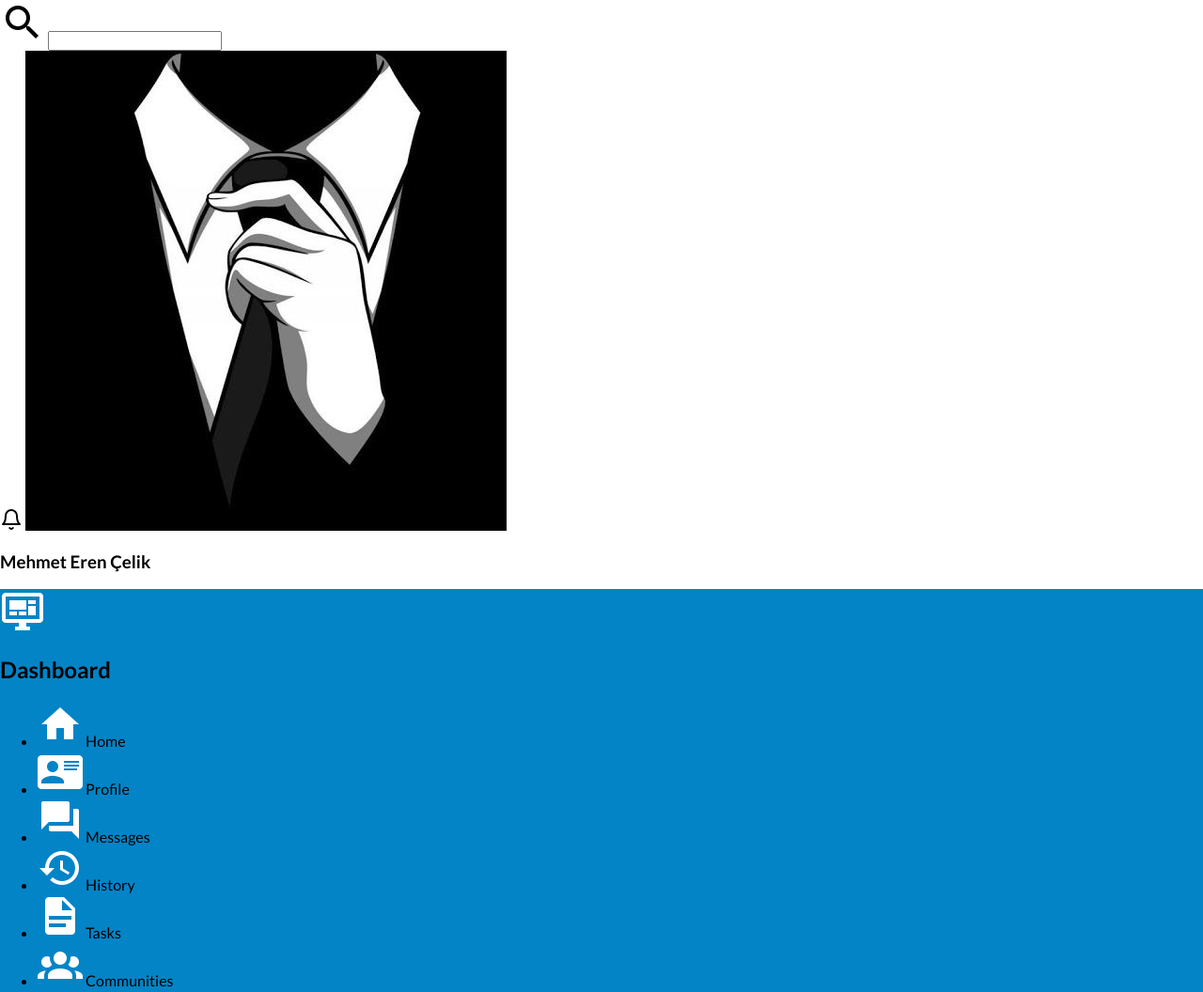
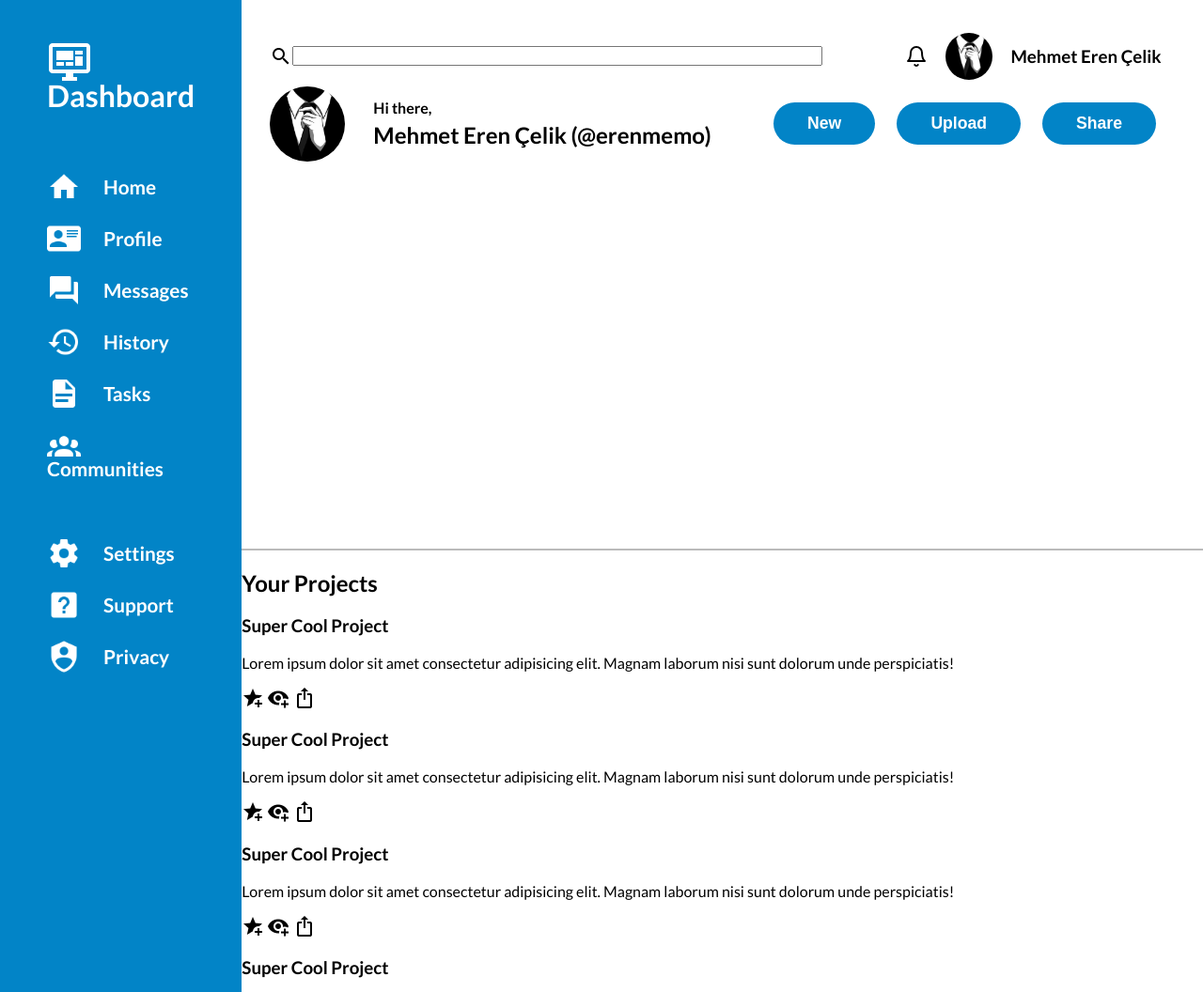
Before and after one commit to av-erencelik/admin-panel, a website: page index.html in a window 1280 px wide. Shown: the top 1056 px of the page at 94% size. Drawn offline with Linux system fonts and the light colour scheme.

Commit message:
basic template grid

```diff
--- a/index.html
+++ b/index.html
@@ -17,20 +17,36 @@
         <div class="header-container">
             <div>
                 <img src="img/magnify.png" alt="">
-                <input type="text" id="search">
+                <div>
+                    <input type="text" id="search">
+                </div>
+
             </div>
-            <div>
-                <img src="img/bell.svg" alt="">
+            <div class="profile">
+                <img src="img/bell.svg" alt="" id="bell">
                 <img src="img/pp.jpg" alt="">
                 <h3>Mehmet Eren Çelik</h3>
+            </div>
+        </div>
+        <div class="welcome">
+            <div class="user">
+                <img src="img/pp.jpg" alt="">
+                <div>
+                    <p>Hi there,</p>
+                    <h1>Mehmet Eren Çelik (@erenmemo)</h1>
+                </div>
+            </div>
+            <div class="buttons">
+                <button>New</button>
+                <button>Upload</button>
+                <button>Share</button>
             </div>
         </div>
 
     </header>
     <aside>
         <div class="title">
-            <img src="img/monitor-dashboard.png" alt="">
-            <h1>Dashboard</h1>
+            <h1><img src="img/monitor-dashboard.png" alt="">Dashboard</h1>
         </div>
         <div class="menu">
             <ul>
--- a/package.json
+++ b/package.json
@@ -4,7 +4,7 @@
   "description": "",
   "main": "index.js",
   "scripts": {
-    "test": "sass --watch scss/input.scss css/styles.css"
+    "test": "sass --watch scss/input.scss css/styles.css --style compressed"
   },
   "repository": {
     "type": "git",
--- a/scss/input.scss
+++ b/scss/input.scss
@@ -4,10 +4,130 @@ body {
     padding: 0;
     font-family: 'Lato', sans-serif;
     min-height: 100vh;
+    display: grid;
+    grid-template-columns: 1fr 4fr;
+    grid-template-rows: 1fr 4fr;
+    grid-template-areas:
+        "s h"
+        "s m";
 }
 $primary : #0284c7;
 
 // sidebar
 aside {
     background-color: $primary ;
+    grid-area: s;
+    color: #fff;
+    padding: 0 50px;
+    >div {
+        margin-bottom: 50px;
+    }
+    .title {
+        img {
+            transform:translateY(15px);
+            margin-right: 20px;
+        }
+        h1 {
+            font-size: 2rem;
+        }
+    }
+    ul {
+        list-style: none;
+        padding-left: 0;
+        img {
+            width: 36px;
+            transform: translateY(10px);
+            margin-right: 20px;
+        }
+        li {
+            font-size: 1.3rem;
+            font-weight: bold;
+            margin-bottom: 15px;
+        }
+    }
 }
+
+// header
+header {
+    grid-area: h;
+    display: flex;
+    flex-direction: column;
+    padding: 30px;
+    border-bottom: 2px inset rgb(187, 187, 187);
+    .header-container {
+        display: grid;
+        grid-template-columns: 4fr 2fr;
+        :first-child {
+            display: flex;
+            justify-content: flex-start;
+            align-items: center;
+            width: 100%;
+            >div {
+                flex-grow: 1;
+            }
+            input {
+                width: 90%
+            }
+        }
+        :first-child img {
+            width: 24px;
+        }
+        .profile {
+            display: grid;
+            grid-template-columns: 1fr 1fr 3fr;
+            gap: 15px;
+            img {
+                width: 50px;
+                border-radius: 50%;
+                align-self: center;
+                justify-self: center;
+            }
+            #bell {
+                justify-self: flex-end;
+            }
+            :first-child {
+                width: 24px;
+            }
+        }
+    }
+    .welcome {
+        display: flex;
+        justify-content: space-between;
+        .user {
+            display: flex;
+            justify-content: center;
+            align-items: center;
+            p {
+                font-weight: bold;
+                margin-bottom: 5px;
+            }
+
+            img {
+                width: 80px;
+                border-radius: 50%;
+                margin-right: 30px;
+            }
+            h1 {
+                margin-top: 0;
+                font-size: 1.5rem;
+            }
+        }
+        .buttons {
+            align-self: center;
+            button {
+                padding: 12px 36px;
+                border-radius: 30px;
+                border: none;
+                background-color: $primary;
+                color: #fff;
+                font-weight: bold;
+                font-size: 1.1rem;
+                margin-right: 20px;
+            }
+        }
+    }
+}
+// main
+main {
+    grid-area: m;
+}
```
Also changed, not shown: css/styles.css, 1 other file.
